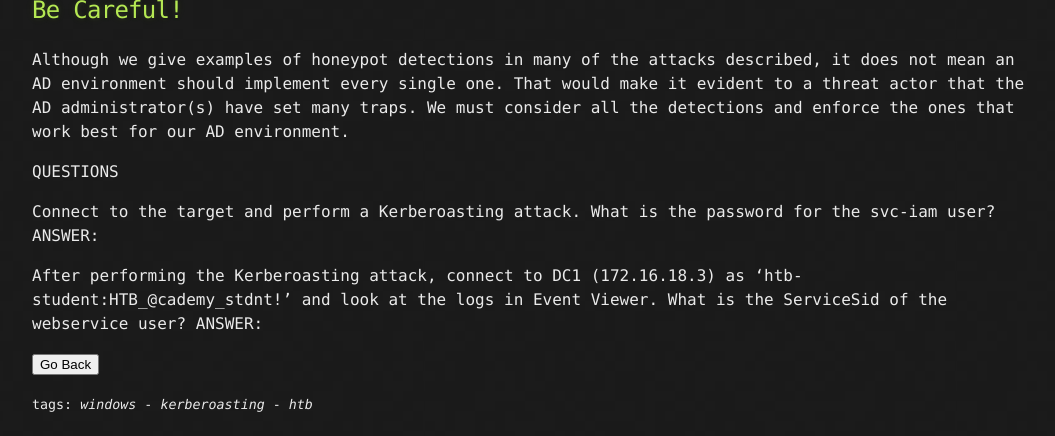
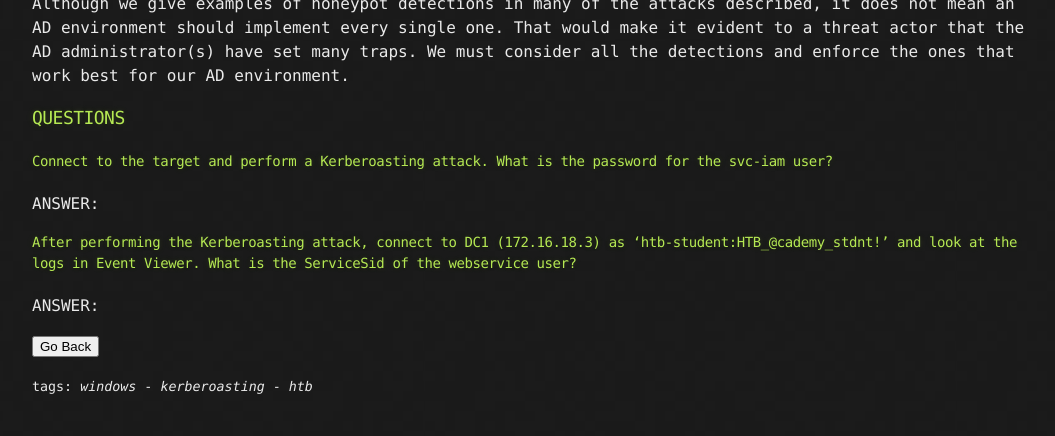
Before and after one commit to CyberCasquatch/cybercasquatch.github.io, a Jekyll site: the page built from _posts/Walkthroughs/2025-03-04-Kerberoasting.md, in a window 1280 px wide and 900 px high, scrolled down 4816 px, cut to the strip 464-900 px from the top of the window. Shown: the whole strip, without its empty margins (108-1163 px from the left). Built offline with Jekyll 4.4.1, drawn with Linux system fonts in a browser that asks for light colours; the repository's description, which GitHub fills in, is left out.

Commit message:
Update 2025-03-04-Kerberoasting.md

```diff
--- a/_posts/Walkthroughs/2025-03-04-Kerberoasting.md
+++ b/_posts/Walkthroughs/2025-03-04-Kerberoasting.md
@@ -86,17 +86,14 @@ If we go back to our playground environment and configure the user `svc-iam` (pr
 
 ![Honeypot detection setup](your-screenshot-path.jpg)
 
-Be Careful!
------------
-
 Although we give examples of honeypot detections in many of the attacks described, it does not mean an AD environment should implement every single one. That would make it evident to a threat actor that the AD administrator(s) have set many traps. We must consider all the detections and enforce the ones that work best for our AD environment.
 
-QUESTIONS
+### QUESTIONS
 
-Connect to the target and perform a Kerberoasting attack. What is the password for the svc-iam user?
+#### Connect to the target and perform a Kerberoasting attack. What is the password for the svc-iam user?
 ANSWER:
 
-After performing the Kerberoasting attack, connect to DC1 (172.16.18.3) as 'htb-student:HTB_@cademy_stdnt!' and look at the logs in Event Viewer. What is the ServiceSid of the webservice user?
+#### After performing the Kerberoasting attack, connect to DC1 (172.16.18.3) as 'htb-student:HTB_@cademy_stdnt!' and look at the logs in Event Viewer. What is the ServiceSid of the webservice user?
 ANSWER:
 
 <button onclick="history.back()">Go Back</button>
```
